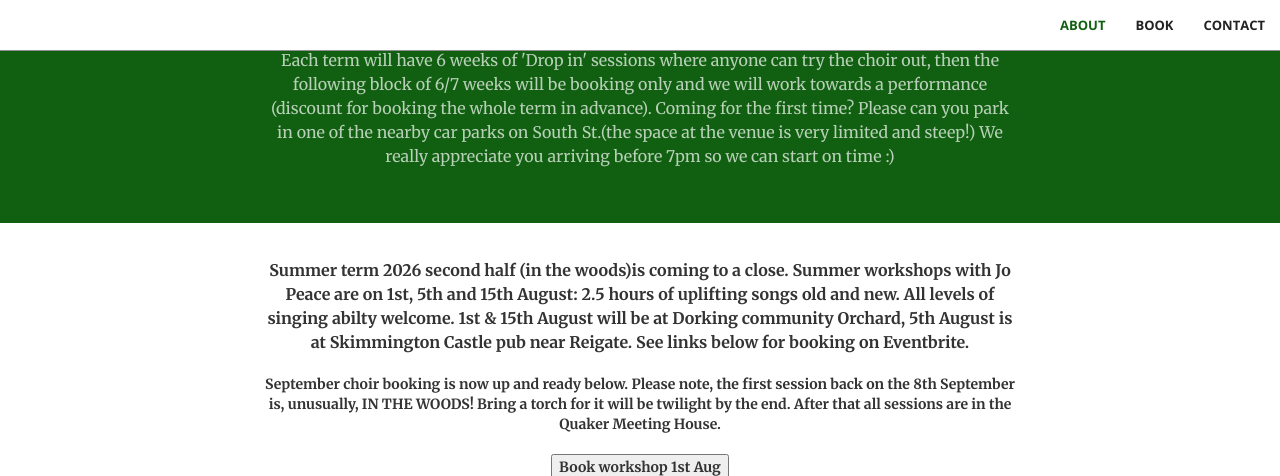
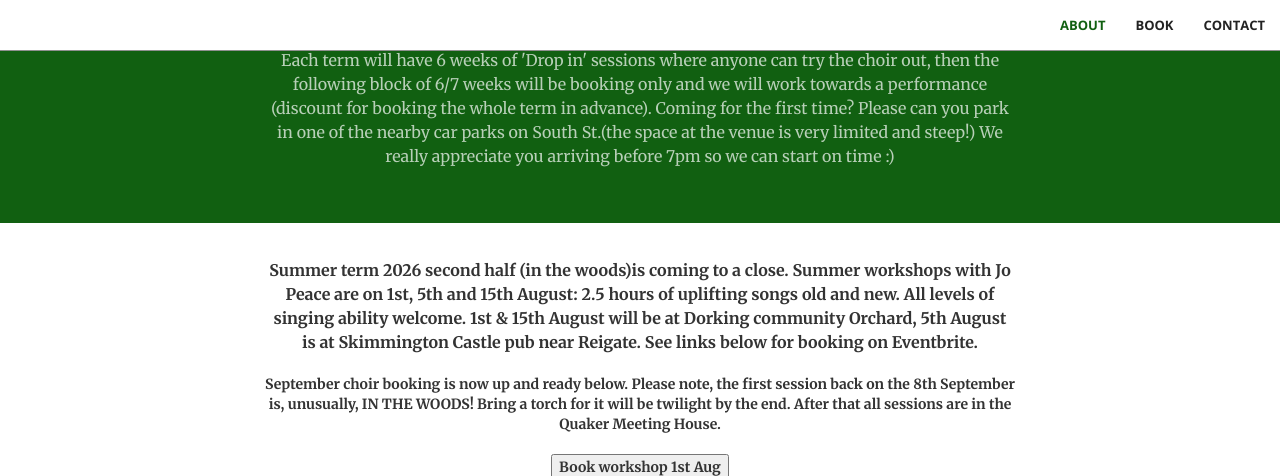
Before and after one commit to thewildchoir/thewildchoir-website, a Jekyll site: the page built from index.html, in a window 1280 px wide and 900 px high, scrolled down 1095 px, cut to the strip 0-476 px from the top of the window. Built offline with Jekyll 4.4.1, drawn with Linux system fonts in a browser that asks for light colours.

Commit message:
Update booking.html

```diff
--- a/_includes/booking.html
+++ b/_includes/booking.html
@@ -2,7 +2,7 @@
     <div class="container">
        <div class="row">
             <div class="col-lg-8 col-lg-offset-2 text-center">
-                <p class="text-book"><b> Summer term 2026 second half (in the woods)is coming to a close. Summer workshops with Jo Peace are on 1st, 5th and 15th August: 2.5 hours of uplifting songs old and new. All levels of singing abilty welcome. 1st & 15th August will be at Dorking community Orchard, 5th August is at Skimmington Castle pub near Reigate. See links below for booking on Eventbrite.
+                <p class="text-book"><b> Summer term 2026 second half (in the woods)is coming to a close. Summer workshops with Jo Peace are on 1st, 5th and 15th August: 2.5 hours of uplifting songs old and new. All levels of singing ability welcome. 1st & 15th August will be at Dorking community Orchard, 5th August is at Skimmington Castle pub near Reigate. See links below for booking on Eventbrite.
                      </p>
                 September choir booking is now up and ready below. Please note, the first session back on the 8th September is, unusually, IN THE WOODS! Bring a torch for it will be twilight by the end. After that all sessions are in the Quaker Meeting House.
                     </p>
```
